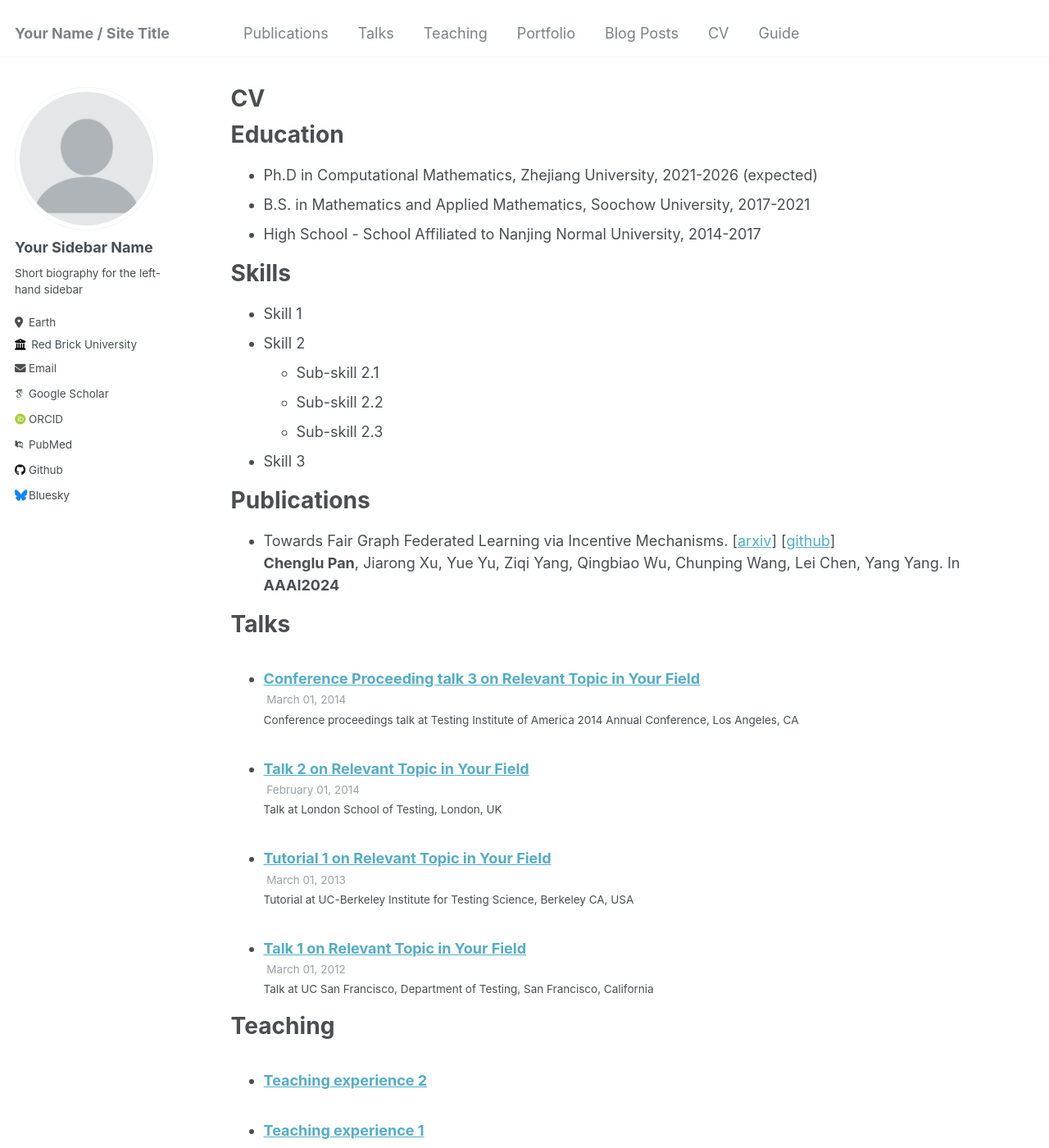
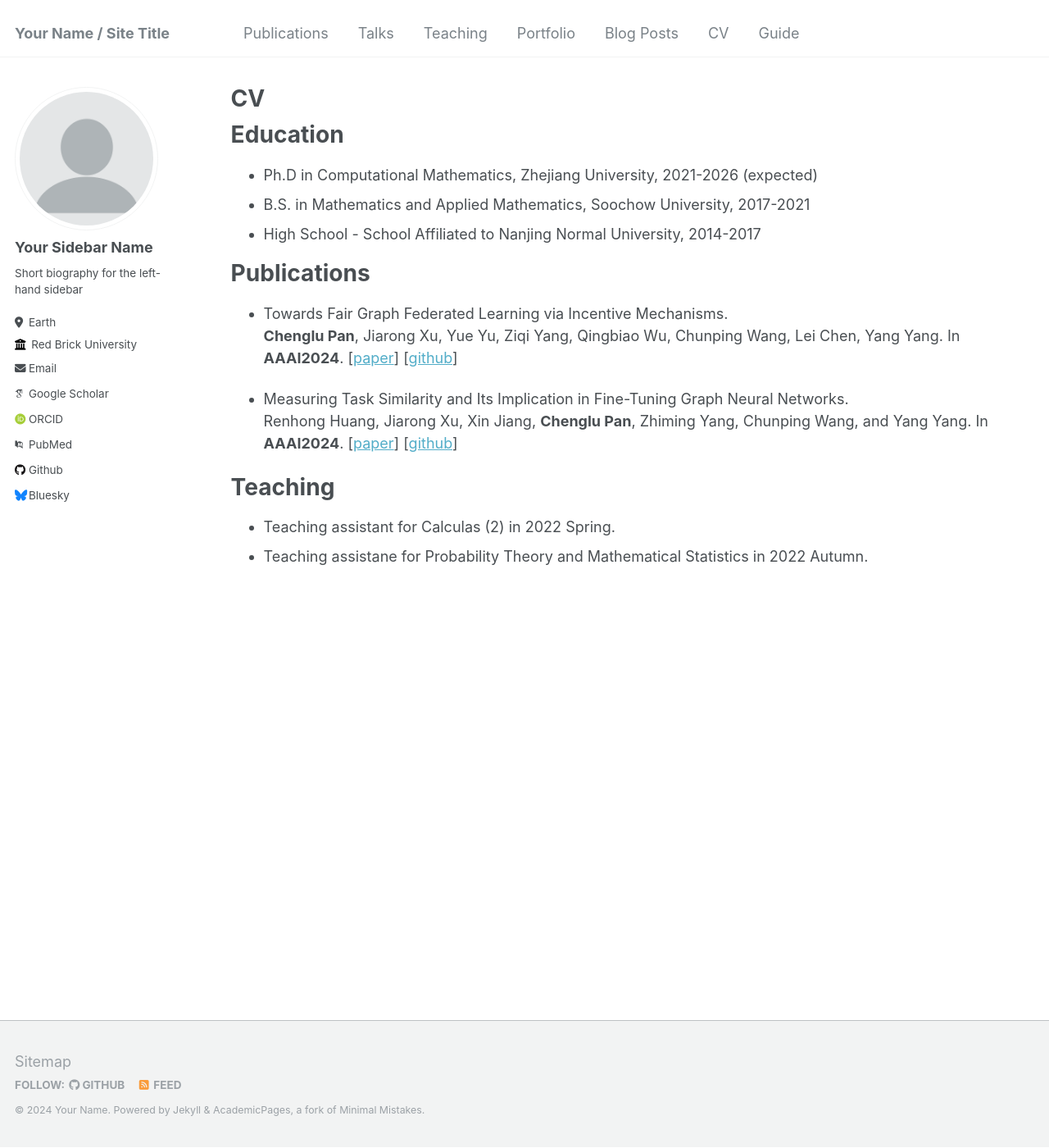
Before and after one commit to Chenglu0426/Chenglu0426.github.io, a Jekyll site: the page built from _pages/cv.md, in a window 1280 px wide and 1400 px high. Shown: the whole window at 82% size. Built offline with Jekyll 4.4.1, drawn with Linux system fonts in a browser that asks for light colours; some web fonts are replaced; some of the changed text lies outside the part shown.

Commit message:
Update cv.md

```diff
--- a/_pages/cv.md
+++ b/_pages/cv.md
@@ -17,34 +17,15 @@ Education
 
 
 
-
-
-Skills
-======
-* Skill 1
-* Skill 2
-  * Sub-skill 2.1
-  * Sub-skill 2.2
-  * Sub-skill 2.3
-* Skill 3
-
 Publications
 ======
-* Towards Fair Graph Federated Learning via Incentive Mechanisms. [[arxiv](https://arxiv.org/abs/2312.13306)] [[github](https://github.com/Chenglu0426/FairGraphFL)]
-  <br />**Chenglu Pan**, Jiarong Xu, Yue Yu, Ziqi Yang, Qingbiao Wu, Chunping Wang, Lei Chen, Yang Yang. In **AAAI2024**
+* Towards Fair Graph Federated Learning via Incentive Mechanisms.
+  <br />**Chenglu Pan**, Jiarong Xu, Yue Yu, Ziqi Yang, Qingbiao Wu, Chunping Wang, Lei Chen, Yang Yang. In **AAAI2024**. [[paper](https://arxiv.org/abs/2312.13306)] [[github](https://github.com/Chenglu0426/FairGraphFL)]
 
-Talks
-======
-  <ul>{% for post in site.talks reversed %}
-    {% include archive-single-talk-cv.html  %}
-  {% endfor %}</ul>
+* Measuring Task Similarity and Its Implication in Fine-Tuning Graph Neural Networks.
+   <br />Renhong Huang, Jiarong Xu, Xin Jiang, **Chenglu Pan**, Zhiming Yang, Chunping Wang, and Yang Yang. In **AAAI2024**.  [[paper](https://yangy.org/works/gnn/AAAI24_Measuring.pdf)] [[github](https://github.com/renH2/Bridge-Tune)]
 
 Teaching
 ======
-  <ul>{% for post in site.teaching reversed %}
-    {% include archive-single-cv.html %}
-  {% endfor %}</ul>
-
-Service and leadership
-======
-* Currently signed in to 43 different slack teams
+  * Teaching assistant for Calculas (2) in 2022 Spring.
+  * Teaching assistane for Probability Theory and Mathematical Statistics in 2022 Autumn.
```
